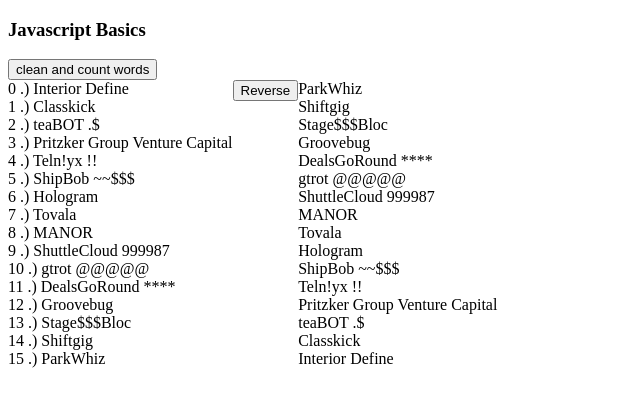
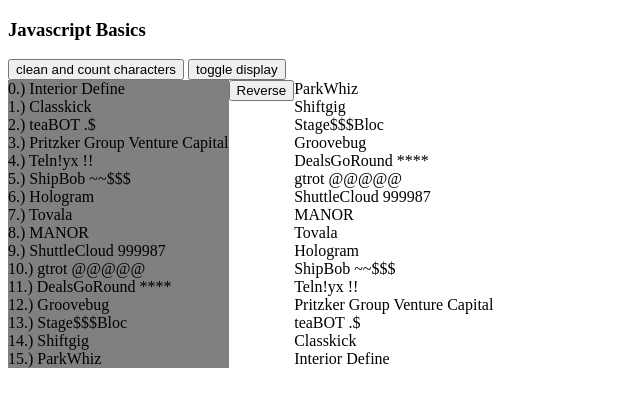
Before and after one commit to baumannalexj/javascript101, a plain HTML site: page index.html in a window 1280 px wide. Both pictures are taken after a click on the button "Reverse". Shown: the whole page, without its empty margins (0-640 px from the left). Drawn offline with Linux system fonts and the light colour scheme.

Commit message:
Revert "Revert "Toggle display""

```diff
--- a/index.html
+++ b/index.html
@@ -1,9 +1,17 @@
 <!DOCTYPE html>
 <html>
     <h3>Javascript Basics</h3>
-    <button onclick="cleanAndCountCharacters()">
-        clean and count words
-    </button>
+    <span>
+
+        <button onclick="cleanAndCountCharacters()">
+            clean and count characters
+        </button>
+
+        <button onclick="toggleDisplay()">
+            toggle display
+        </button>
+
+    </span>
     <body>
     </body>
 </html>
@@ -67,8 +75,7 @@
         'ParkWhiz'
     ];
 
-    function clearDocument() {
-        var rootDiv = document.getElementById('rootContainer');
+    function clearDocument(rootDiv) {
         if (rootDiv) {
             while (rootDiv.hasChildNodes()) {
                 rootDiv.removeChild(rootDiv.lastChild);
@@ -76,18 +83,30 @@
         }
     }
 
-    function initDocument() {
-        clearDocument();
-        var rootDiv = document.createElement('div');
-        rootDiv.id = 'rootContainer';
-        var companyNamesContainer = document.createElement('div');
-        chicagoStartups.forEach( function(chicagoStartup, index) {
+    function populateCompanyNamesContainer(companyNamesContainer) {
+        chicagoStartups.forEach(function (chicagoStartup, index) {
             var childDiv = document.createElement('div');
-            var text = document.createTextNode(index.toString().concat(' .) ').concat(chicagoStartup));
+            var text = document.createTextNode(index.toString().concat('.) ').concat(chicagoStartup));
             childDiv.appendChild(text);
             companyNamesContainer.appendChild(childDiv);
         });
+    }
+
+    function initDocument() {
+        var rootDiv = document.getElementById('rootContainer');
+        if (!rootDiv) {
+            rootDiv = document.createElement('div');
+            rootDiv.id = 'rootContainer';
+        } else {
+            clearDocument(rootDiv);
+        }
+
+        var companyNamesContainer = document.createElement('div');
+        companyNamesContainer.className = 'startups-container main';
+
         rootDiv.appendChild(companyNamesContainer);
+
+        populateCompanyNamesContainer(companyNamesContainer);
         document.body.appendChild(rootDiv);
     }
 
@@ -109,8 +128,9 @@
                 });
             }
             else {
-                //TODO:: REPLACE [chicagoStartups.reverse()] WITH A FUNCTION CALLED "chicagoStartupsReverse"
-                chicagoStartups.reverse().forEach( function(startup) {
+                let reversedChicagoStartups = chicagoStartupsReverse();
+
+                reversedChicagoStartups.forEach( function(startup) {
                     var childDiv = document.createElement('div');
                     var text = document.createTextNode(startup);
                     childDiv.appendChild(text);
@@ -122,28 +142,49 @@
 
     function chicagoStartupsReverse() {
         var reversedStartups = [];
-        /*
-            TODO: REVERSE THE CONTENTS OF THE ARRAY WITHOUT USING THE BUILT IN REVERSE METHOD
-                  RETURN THE REVERSED ARRAY
 
-            TIPS:
-                1.  REVIEW JAVASCRIPT ARRAY DATA STRUCTURE AND THE BUILTIN METHODS PROVIDED TO ALL ARRAYS
+        var cloneChicagoStartups = chicagoStartups.slice(0);
 
-                2.  THIS IS A COMMON JOB INTERVIEW QUESTION, THAT SHOULD BE SOLVABLE BASED ON AN UNDERSTANDING OF
-                    DATA STRUTUCTURES REGARDLESS OF THE PROGRAMMING LANGUAGE
+        let numberOfStartups = cloneChicagoStartups.length;
+        for (var i = 0; i < numberOfStartups; i++) {
+            let startupAtTopOfArrayStack = cloneChicagoStartups.pop();
+            reversedStartups.push(startupAtTopOfArrayStack);
+        }
 
-        */
         return reversedStartups;
     }
 
     function cleanAndCountCharacters() {
         console.log('CLEAN AND COUNT CHARACTERS');
-        /*
-            TODO: REMOVES ANY SPECIAL CHARACTERS FROM EACH COMPANY NAME AND
-              DISPLAYS THE NUMBER OF REMAINING CHARACTERS NEXT TO THE FULL WORD.
-              DONT FORGET TO REMOVE LEADING AND TRAILING WHITESPACES AS WELL
-        */
 
+        chicagoStartups = chicagoStartups.map((startup) => {
+            startup = startup.trim();
+
+            startup = startup
+                .split("")
+                .filter((char) => {
+                    return isLetter(char) || char == " ";
+                });
+
+            startup = startup.reduce((accumulationNoRepeatedWhitespace, currChar)=>{
+                if (currChar === " " && currChar === accumulationNoRepeatedWhitespace.slice(-1)){
+                    return accumulationNoRepeatedWhitespace
+                } else {
+                    return accumulationNoRepeatedWhitespace + currChar;
+                }
+            });
+
+            let numberOfChars = startup.length;
+
+            startup += " " + numberOfChars;
+            return startup;
+        });
+
+        run();
+    }
+
+    function isLetter(char) {
+        return char.toLowerCase() !== char.toUpperCase();
     }
 
     function initReverse() {
@@ -159,21 +200,25 @@
         document.getElementById('rootContainer').appendChild(reverseContainer);
     }
 
+    let isVertical = true;
     function toggleDisplay() {
-        /*
-        TODO: REVIEW THE CODE IN THE PROVIDED REVERSE EXAMPLE, USE JAVASCRIPT TO ADD A CLICKABLE BUTTON
-        CALLED "Toggle Display" ... WHEN THE USER CLICKS THE BUTTON, IT RENDERS THE DISPLAY OF THE COMPANY NAMES
-        FROM VERTICAL, TO HORIZONTAL.
-        IF THE USER CLICKS THE TOGGLE BUTTON AGAIN THE NAMES SHOULD ONCE AGAIN BE DISPLAYED VERTICALLY.
+        // TODO https://stackoverflow.com/questions/13389751/change-tag-using-javascript
+        var rootStartupsContainer = document.querySelector(".startups-container.main");
 
-        TIPS:
-            1.  MAKE SURE TO READ AND UNDERSTAND THE DIFFERENCE BETWEEN BLOCK ELEMENTS SUCH AS A DIV,
-                AND INLINE ELEMENTS SUCH AS A SPAN.
+        if (isVertical) {
+            [...rootStartupsContainer.children].map((child) => {
+                var horizontalChild = document.createElement("span");
+                horizontalChild.append(child.innerText.concat(" "));
 
-            2.  DIVIDE AND CONQUER.
+                rootStartupsContainer.replaceChild(horizontalChild, child);
+            });
 
-            3.
-        */
+            isVertical = false;
+        } else {
+            rootStartupsContainer.innerHTML = "";
+            populateCompanyNamesContainer(rootStartupsContainer);
+            isVertical = true;
+        }
     }
 
     function run() {
```
